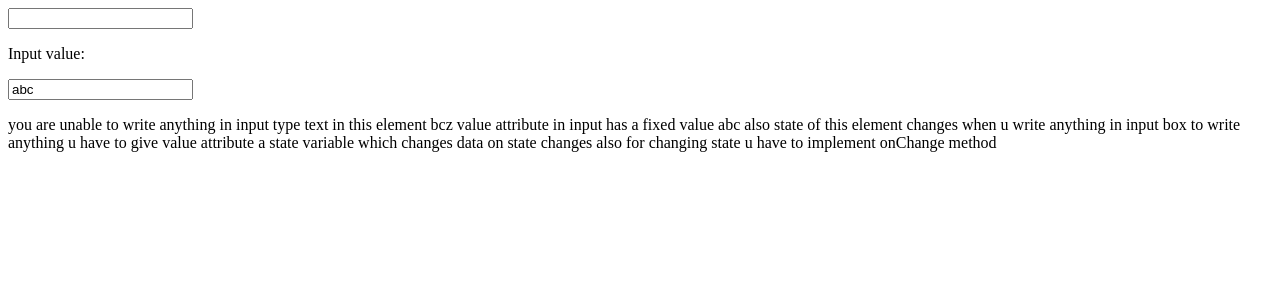
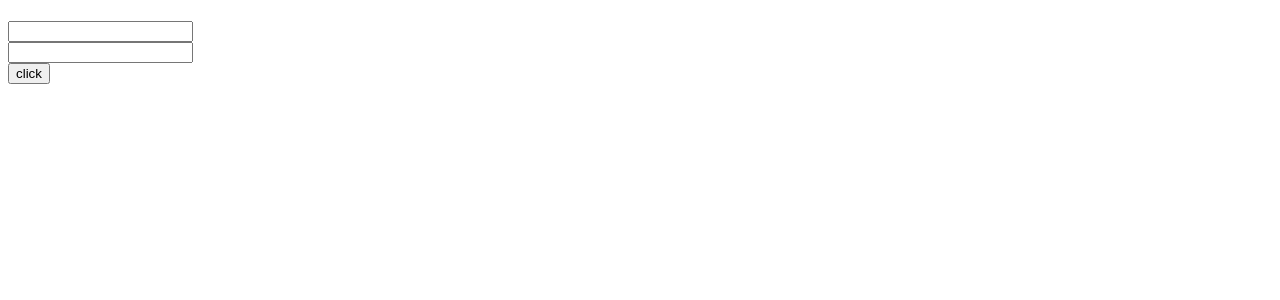
Before and after one commit to abhishekhatwal/reactjs_tutorial, a React (Create React App) app: page / in a window 1280 px wide. Shown: the top 300 px of the page. Built offline with nearby package versions, Linux system fonts and the light colour scheme.

Commit message:
form submit using multiple input element

```diff
--- a/src/App.jsx
+++ b/src/App.jsx
@@ -1,25 +1,58 @@
 import React, { useState } from 'react';
 
-function ControlledComponent() {
-  const [inputValue, setInputValue] = useState('');
+function App() {
 
-  const handleChange = (event) => {              //event object is passed as parameter when u call onChange method
-    setInputValue(event.target.value);          //(event.target.value) gives u current state data when u type in inputbox. for every character u type state of element changes.
+  //alternate
+  /*
+   const [fname, setfnameValue] = useState('');
+  const [lname, setlnameValue] = useState('');
+
+  const [fullname1, setfullname1Value] = useState('');
+  const [fullname2, setfullname2Value] = useState('');
+
+  const fun1=(event)=>{
+    event.preventDefault();
+    setfullname1Value(fname);
+    setfullname2Value(lname);
+};
+
+ <h1>{fullname1}{fullname2}</h1>
+
+  */
+  const [fname, setfnameValue] = useState('');
+  const [lname, setlnameValue] = useState('');
+
+  const [fullname, setfullnameValue] = useState('');
+
+
+  const fun1=(event)=>{
+    event.preventDefault();                     //it will prevent page refreshing on default form submission behaviour
+    setfullnameValue(fname+lname);
   };
+
+  const fun2=(event)=>{
+    setfnameValue(event.target.value);
+  }
+  const fun3=(event)=>{
+    setlnameValue(event.target.value);
+  }
 
   return (
     <>
-       <div>
-      <input type="text" value={inputValue} onChange={handleChange} />
-      <p>Input value: {inputValue}</p>
-    </div>
+      <form onSubmit={fun1}>
+        <h1>{fullname}</h1>
+        <div>
+          <input type="text" value={fname} onChange={fun2} />
+        </div>
 
-       <div>
-      <input type="text" value="abc" />
-      <p> you are unable to write anything in input type text in this element bcz  value attribute in input has a fixed value abc also state of this element changes when u write anything in input box to write anything u have to give value attribute a state variable which changes data on state changes also for changing state u have to implement onChange method</p>
-    </div>
+        <div>
+          <input type="text" value={lname} onChange={fun3} />
+        </div>
+
+        <input type="submit" value="click" />
+      </form>
     </>
   );
 }
 
-export default ControlledComponent;
+export default App;
--- a/src/index.js
+++ b/src/index.js
@@ -9,73 +9,25 @@ ReactDOM.render(
 );
 
 /*
-controlled component and unctrolled component in reactjs
+in js we use return functionname in onsubmit method call to prevent the default submit form behaviour even though there is mistake on form field but without return it will submit the form.
+e.g-
+<form onsubmit="return validateForm()">
+  <!-- form fields -->
+  <input type="submit" value="Submit">
+</form>
 
+<script>
+function validateForm() {
+  // perform form validation checks
+  if ( validation fails ) {
+    return false; // prevent form submission
+  } else {
+    return true; // allow form submission
+  }
+}
+</script>
 
-The main difference between controlled and uncontrolled components in React relates to how they manage and handle form inputs and state.
-
-Controlled Components:
-
-In a controlled functional component, the state of the form inputs is controlled and managed by React.
-The component's state holds the current value of each form input.
-When the user interacts with an input (like typing in a text field or selecting a checkbox), an event handler is triggered, which updates the state with the new value.
-The component re-renders with the updated state, and the new value is reflected in the input field.
-You have full control over the input's value, and you can perform validations or manipulate the input data as needed.
-
-In controlled components, the form inputs (such as text fields, checkboxes, etc.) are controlled by React state.
-The component's state holds the current value of the input, and any changes to the input value are handled by updating the state.
-To update the value of a controlled input, you need to provide an onChange event handler that updates the state with the new value.
-The component re-renders with the updated value from the state, and you have full control over the input's behavior and state.
-Controlled components are typically used when you need to have direct control over the input's value, validate or manipulate the input data, or synchronize multiple inputs.
-import React, { useState } from 'react';
-function ControlledComponent() {
-  const [inputValue, setInputValue] = useState('');
-
-  const handleChange = (event) => {
-    setInputValue(event.target.value);
-  };
-
-  return (
-    <div>
-      <input type="text" value={inputValue} onChange={handleChange} />
-      <p>Input value: {inputValue}</p>
-    </div>
-  );
-}
-export default ControlledComponent;
-
-
-
-Uncontrolled Components:
-
-In an uncontrolled functional component, the state of the form inputs is not controlled or managed by React.
-The form inputs manage their own state internally using the browser's DOM.
-You can still access the values of the inputs using other means, such as using a ref or the event object.
-The values of the inputs are not tied to React's state, so you don't need to write code to handle and update the input values explicitly.
-Uncontrolled components are useful for simple forms or when you prefer a more declarative and concise approach without explicitly managing the state.
-
-In uncontrolled components, the form inputs manage their own state internally, without the need for explicit management through React state.
-The input values are handled by the browser's DOM, and you can access their values using a ref or the event object.
-Uncontrolled components are useful for simple forms or when you don't need to perform complex validation or manipulate the input data.
-They are typically used when you want a more declarative approach, with less code and direct interaction with the DOM.
-
-import React from 'react';
-function UncontrolledComponent() {
-  const handleSubmit = (event) => {
-    event.preventDefault();
-    const inputValue = event.target.elements.input.value;
-    console.log('Input value:', inputValue);
-  };
-
-  return (
-    <form onSubmit={handleSubmit}>
-      <input type="text" name="input" />
-      <button type="submit">Submit</button>
-    </form>
-  );
-}
-export default UncontrolledComponent;
-
-
-To summarize, in a controlled functional component, React manages and controls the state of the form inputs, while in an uncontrolled functional component, the inputs manage their own state internally. Controlled components offer more control and flexibility, allowing you to perform validations and manipulate the input data. Uncontrolled components provide a simpler and more declarative approach, especially for straightforward forms where you don't need to perform complex state management
+in react same functionality can  be achieve by
+In React, you can achieve form validation and control form submission behavior using state and event handling. Here's an example of how you can accomplish this:
+ event.preventDefault(); // Prevent default form submission
 */
```
